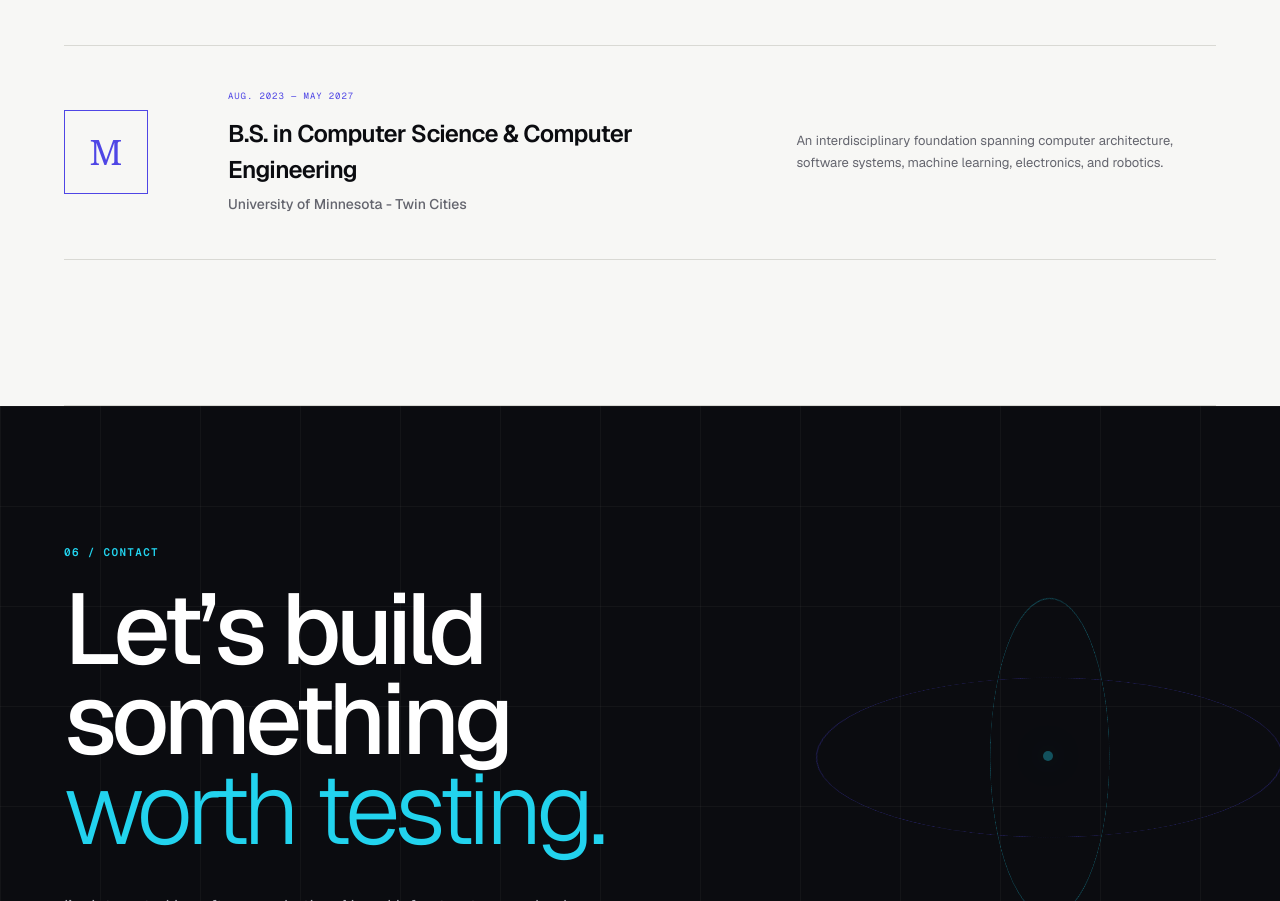
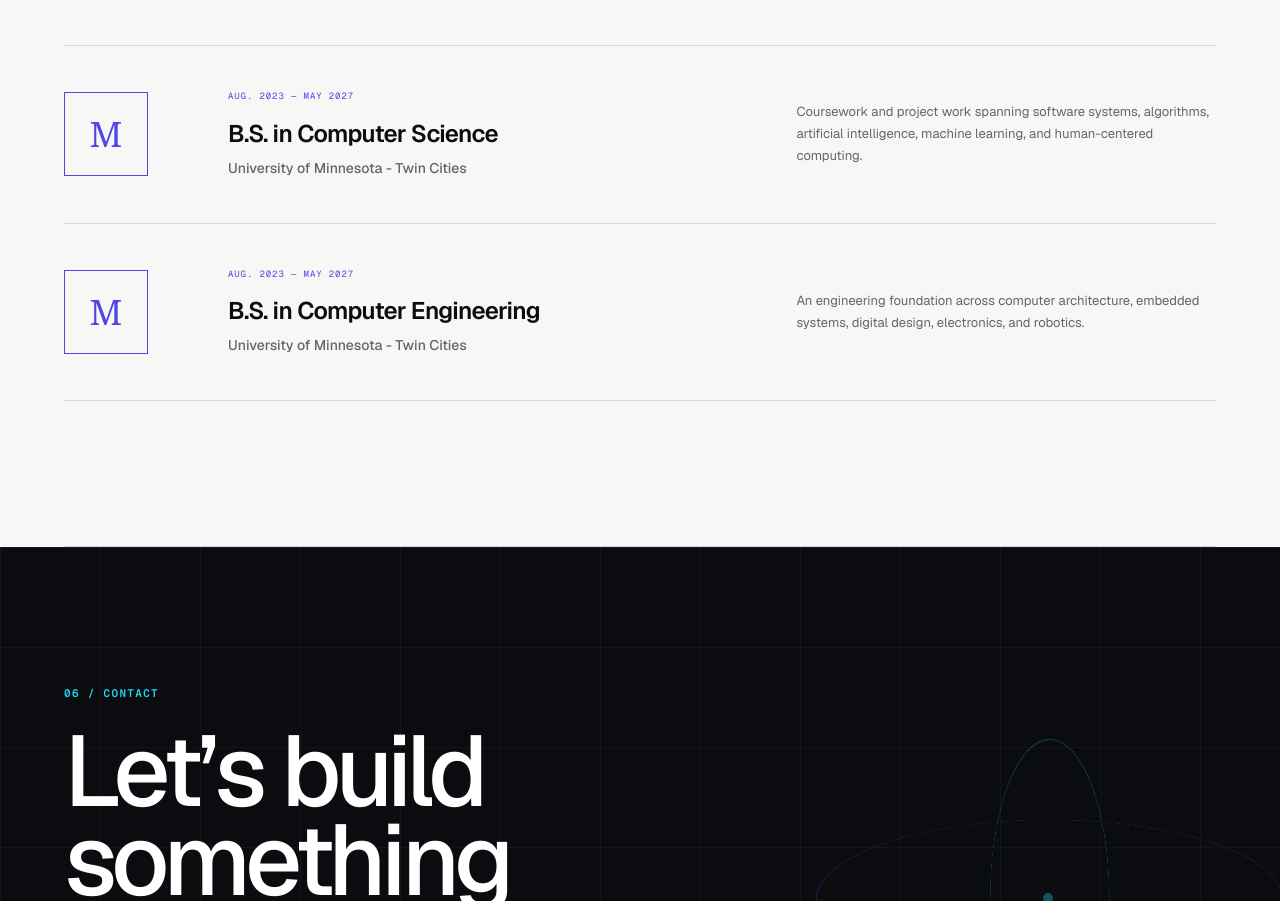
Before and after one commit to RahulChimata/Portfolio, a Next.js app: page / in a window 1280 px wide. Shown: the part 6043-6944 px from the top of the page. Built offline with nearby package versions, Linux system fonts and the light colour scheme.

Commit message:
Split computer science and engineering degrees

```diff
--- a/app/portfolio-data.ts
+++ b/app/portfolio-data.ts
@@ -219,11 +219,18 @@ export const portfolioData: PortfolioData = {
         "Graduate study focused on robotics, intelligent systems, perception, autonomy, and the software that connects research to real-world machines.",
     },
     {
-      degree: "B.S. in Computer Science & Computer Engineering",
+      degree: "B.S. in Computer Science",
       school: "University of Minnesota - Twin Cities",
       period: "Aug. 2023 — May 2027",
       focus:
-        "An interdisciplinary foundation spanning computer architecture, software systems, machine learning, electronics, and robotics.",
+        "Coursework and project work spanning software systems, algorithms, artificial intelligence, machine learning, and human-centered computing.",
+    },
+    {
+      degree: "B.S. in Computer Engineering",
+      school: "University of Minnesota - Twin Cities",
+      period: "Aug. 2023 — May 2027",
+      focus:
+        "An engineering foundation across computer architecture, embedded systems, digital design, electronics, and robotics.",
     },
   ],
   contact: {
```
Also changed, not shown: 1 other file (tests, documents, lock files or other folders).
